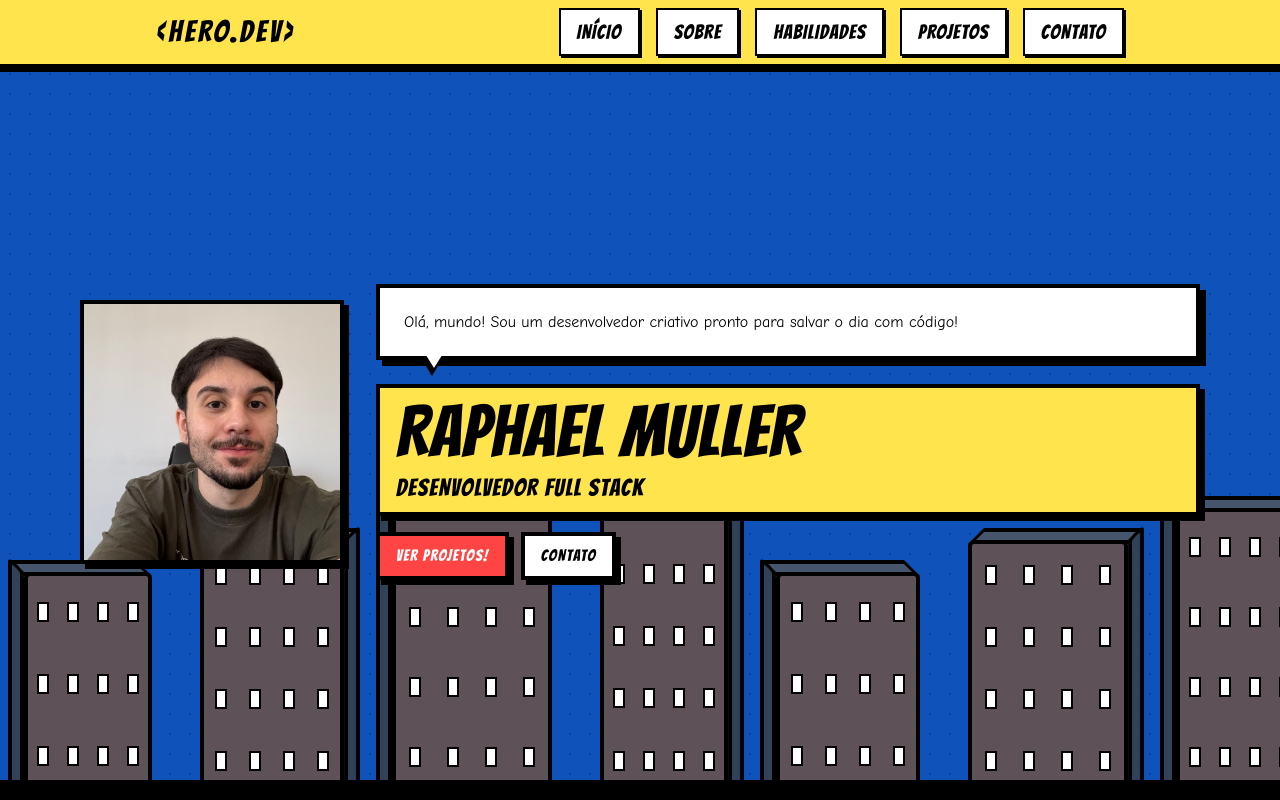
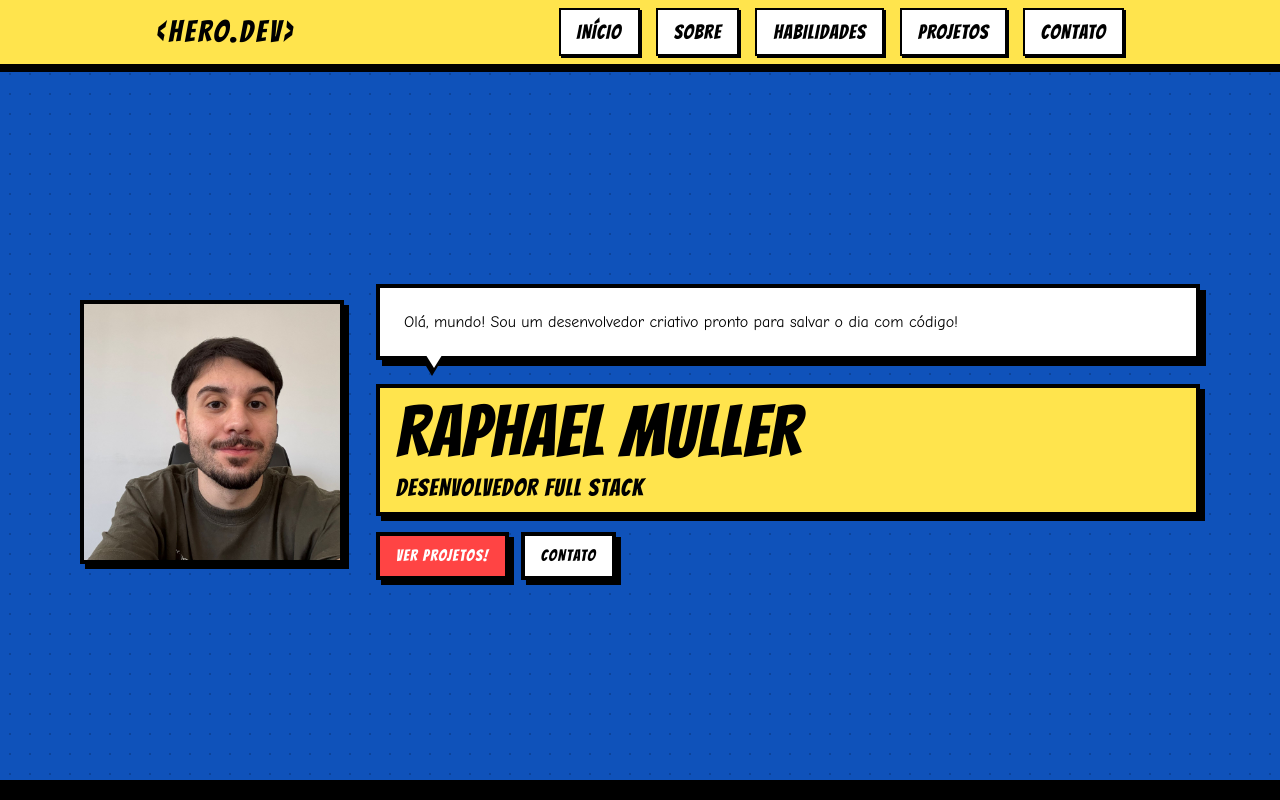
Before and after one commit to RaphaMuller/Portifolio, a Next.js app: page / in a window 1280 px wide. Shown: the top 800 px of the page. Built offline with nearby package versions, Linux system fonts and the light colour scheme.

Commit message:
feat: implement comic-themed skyline generator and new About and Skills sections with motion animations

```diff
--- a/app/components/ui/ComicCarrousel/ComicCarrousel.tsx
+++ b/app/components/ui/ComicCarrousel/ComicCarrousel.tsx
@@ -11,6 +11,7 @@ import BeltPouch from "./BeltPouch";
 import NextArrow from "./NextArrow";
 import PrevArrow from "./PrevArrow";
 import { beltItems } from "@/app/constants/itemsCarrosel";
+import { motionPresets } from "@/app/constants/motionPresets";
 
 export default function ComicCarrousel() {
   const settings = {
@@ -25,7 +26,7 @@ export default function ComicCarrousel() {
     nextArrow: <NextArrow />,
     dotsClass: "slick-dots !bottom-[-28px]",
     responsive: [
-      { breakpoint: 1024, settings: { slidesToShow: 3 } },
+      { breakpoint: 1025, settings: { slidesToShow: 3 } },
       { breakpoint: 768, settings: { slidesToShow: 2 } },
       { breakpoint: 480, settings: { slidesToShow: 1 } },
     ],
@@ -44,11 +45,13 @@ export default function ComicCarrousel() {
       className="w-full max-w-7xl rounded-4xl bg-comic-shadow"
       theme="batmanArmor"
       noPadding
+      {...motionPresets.slideInLeft}
     >
       {/* Section title */}
       <div className="flex justify-center py-4 sm:py-6">
         <ActionBadge
           theme="yellow"
+          {...motionPresets.stamp}
           className="flex justify-center mb-2 text-xl sm:text-4xl md:text-5xl whitespace-nowrap font-bangers-wide px-4"
         >
           <span>🦇 CINTO DE UTILIDADES</span>
--- a/app/components/ui/ComicSkyline/building-generator.ts
+++ b/app/components/ui/ComicSkyline/building-generator.ts
@@ -1,21 +1,38 @@
-import { BuildingConfig, BuildingPerspective } from './building';
+import { BuildingConfig, BuildingPerspective, WindowType } from './building';
 
-export function generateSkyline(quantity: 1 | 3 | 5 | 'w-full'): BuildingConfig[] {
+export function generateSkyline(): BuildingConfig[] {
+  const count = 16;
 
-  const count = quantity === 'w-full' ? 10 : quantity;
-
-  const heights = [56, 64, 72, 80];
-  const widths = [32, 36, 40];
+  const heights = [36, 42, 48, 54, 60];
+  const widths = [20, 24, 28, 32];
   const perspectives: BuildingPerspective[] = ['left', 'right'];
+  const windowTypes: WindowType[] = ['grid', 'horizontal', 'tall'];
 
   return Array.from({ length: count }, (_, index) => {
-    // Lógica simples para alternar ou randomizar propriedades de design
-    const height = heights[index % heights.length];
-    const width = widths[index % widths.length];
-    const perspective = perspectives[index % perspectives.length];
+    const height = heights[Math.floor(Math.random() * heights.length)];
+    const width = widths[Math.floor(Math.random() * widths.length)];
+    const perspective = perspectives[Math.floor(Math.random() * perspectives.length)];
+    const windowType = windowTypes[Math.floor(Math.random() * windowTypes.length)];
 
-    // Calcula andares baseado na altura proporcional
-    const floors = Math.floor(height / 16);
+    // Altura útil em pixels (Descontando as bordas de 4px e garantindo um padding top/bottom seguro de 24px no total)
+    // Isso impede matematicamente que as janelas ultrapassem a borda do prédio
+    const availableHeightPx = (height * 5) - 32;
+
+    let floors = 3;
+    if (windowType === 'tall') floors = Math.floor(availableHeightPx / 28); // 24px window (h-6) + 4px gap
+    else if (windowType === 'grid') floors = Math.floor(availableHeightPx / 20); // 16px window (h-4) + 4px gap
+    else if (windowType === 'horizontal') floors = Math.floor(availableHeightPx / 12); // 8px window (h-2) + 4px gap
+
+    // Trava de segurança para pelo menos 2 andares
+    floors = Math.max(floors, 2);
+
+    let windowsPerFloor = 3;
+    if (windowType === 'horizontal') {
+      windowsPerFloor = 1;
+    } else {
+      windowsPerFloor = width > 24 ? 4 : 3;
+      if (width <= 20) windowsPerFloor = 2;
+    }
 
     return {
       id: `building-${index}-${Math.random().toString(36).substr(2, 9)}`,
@@ -23,7 +40,8 @@ export function generateSkyline(quantity: 1 | 3 | 5 | 'w-full'): BuildingConfig[
       width,
       perspective,
       floors,
-      windowsPerFloor: 4
+      windowsPerFloor,
+      windowType
     };
   });
 }
--- a/app/components/ui/ComicSkyline/building.ts
+++ b/app/components/ui/ComicSkyline/building.ts
@@ -1,5 +1,6 @@
-export type BuildingTheme = 'dark' | 'vintage' | 'default';
+export type BuildingTheme = 'dark' | 'vintage' | 'default' | 'noir';
 export type BuildingPerspective = 'left' | 'right';
+export type WindowType = 'grid' | 'horizontal' | 'tall';
 
 export interface BuildingConfig {
   id: string;
@@ -8,4 +9,5 @@ export interface BuildingConfig {
   perspective: BuildingPerspective;
   floors: number;
   windowsPerFloor: number;
+  windowType: WindowType;
 }
--- a/app/components/ui/ComicSkyline/buildingSkyline.tsx
+++ b/app/components/ui/ComicSkyline/buildingSkyline.tsx
@@ -1,26 +1,67 @@
+"use client";
+
 import React, { useMemo } from 'react';
+import { motion } from 'framer-motion';
 import { ComicBuilding } from './comic-building';
 import { generateSkyline } from "./building-generator";
 
 interface SkylineProps {
-  skylines: 1 | 3 | 5 | "w-full";
   position?: "relative" | "absolute";
-  theme: "dark" | "vintage" | "default";
+  theme: "dark" | "vintage" | "default" | "noir";
+  className?: string;
 }
 
 export default function BuildingSkyline({
-  skylines = "w-full",
   position = "relative",
   theme = "dark",
+  className = "",
 }: SkylineProps) {
 
-  const buildings = useMemo(() => generateSkyline(skylines), [skylines]);
+  const buildings = useMemo(() => generateSkyline(), []);
 
   return (
-    <div className={`${position} flex items-end justify-center gap-12 w-full p-6 bottom-0`}>
-      {buildings.map((building) => (
-        <ComicBuilding key={building.id} config={building} theme={theme} />
-      ))}
+    <div className={`${position} ${className} flex items-end justify-center gap-1 sm:gap-2 md:gap-4 lg:gap-6 w-full p-2 sm:p-4 bottom-0 z-0`}>
+      {buildings.map((building, index) => {
+        let displayClass = '';
+
+        if (index > 13) displayClass = 'hidden xl:block';
+        else if (index > 7) displayClass = 'hidden lg:block';
+        else if (index > 4) displayClass = 'hidden md:block';
+        else if (index > 2) displayClass = 'hidden sm:block';
+        else if (index > 0) displayClass = 'hidden xs:block'; // 1 prédio no mobile
+
+        // Lógica de espaçamento dinâmico baseado no encontro das perspectivas 3D
+        let spacingClass = '';
+        if (index > 0) {
+          const prevBuilding = buildings[index - 1];
+          if (prevBuilding.perspective === 'right' && building.perspective === 'left') {
+            // As duas paredes laterais se encontram no meio (colisão dupla, precisamos afastar bastante)
+            spacingClass = 'ml-4 sm:ml-5 md:ml-6 lg:ml-8';
+          } else if (prevBuilding.perspective === building.perspective) {
+            // Apenas uma parede entra no meio (colisão simples)
+            spacingClass = 'ml-2 sm:ml-3 md:ml-4 lg:ml-4';
+          }
+          // Se prev == left e atual == right, o meio fica livre, então não precisamos de margem!
+        }
+
+        return (
+          <motion.div
+            key={building.id}
+            className={`origin-bottom scale-[0.6] sm:scale-[0.75] md:scale-90 lg:scale-100 ${displayClass} ${spacingClass}`}
+            initial={{ y: "100%", opacity: 0 }}
+            whileInView={{ y: 0, opacity: 1 }}
+            viewport={{ once: true, margin: "-50px" }}
+            transition={{
+              duration: 0.8,
+              delay: index * 0.1,
+              type: "spring",
+              bounce: 0.3
+            }}
+          >
+            <ComicBuilding config={building} theme={theme} />
+          </motion.div>
+        );
+      })}
     </div>
   );
 }
--- a/app/components/ui/ComicSkyline/comic-building.tsx
+++ b/app/components/ui/ComicSkyline/comic-building.tsx
@@ -1,4 +1,6 @@
-import React from 'react';
+"use client";
+
+import React, { useState, useEffect } from 'react';
 import { BuildingConfig, BuildingTheme } from "./building";
 
 interface ComicBuildingProps {
@@ -7,41 +9,103 @@ interface ComicBuildingProps {
 }
 
 export function ComicBuilding({ config, theme }: ComicBuildingProps) {
-  const { perspective, height, width, floors, windowsPerFloor } = config;
+  const { id, perspective, height, width, floors, windowsPerFloor, windowType } = config;
+
+  const [litWindows, setLitWindows] = useState<Record<string, boolean>>({});
+
+  useEffect(() => {
+    const newLitWindows: Record<string, boolean> = {};
+    for (let f = 0; f < floors; f++) {
+      for (let w = 0; w < windowsPerFloor; w++) {
+        // Chance de acender para 40%
+        newLitWindows[`${f}-${w}`] = Math.random() > 0.6;
+      }
+    }
+    setLitWindows(newLitWindows);
+  }, [floors, windowsPerFloor]);
+
   const themeClasses = {
-    dark: { bg: 'bg-slate-900', shadow: 'bg-slate-800', roof: 'bg-slate-950', window: 'bg-yellow-200' },
-    vintage: { bg: 'bg-amber-800', shadow: 'bg-amber-900', roof: 'bg-amber-950', window: 'bg-orange-100' },
-    default: { bg: 'bg-comic-shadow', shadow: 'bg-slate-700', roof: 'bg-slate-600', window: 'bg-white' }
+    dark: {
+      bg: 'bg-slate-900',
+      shadow: 'bg-slate-800',
+      roof: 'bg-slate-950',
+      windowOn: 'bg-yellow-200 shadow-[0_0_8px_2px_rgba(253,224,71,0.6)]',
+      windowOff: 'bg-slate-800'
+    },
+    vintage: {
+      bg: 'bg-amber-800',
+      shadow: 'bg-amber-900',
+      roof: 'bg-amber-950',
+      windowOn: 'bg-orange-200 shadow-[0_0_8px_2px_rgba(254,215,170,0.6)]',
+      windowOff: 'bg-amber-950'
+    },
+    default: {
+      bg: 'bg-comic-shadow',
+      shadow: 'bg-slate-700',
+      roof: 'bg-slate-600',
+      windowOn: 'bg-white shadow-[0_0_8px_2px_rgba(255,255,255,0.7)]',
+      windowOff: 'bg-slate-800'
+    },
+    noir: {
+      bg: 'bg-black',
+      shadow: 'bg-zinc-900',
+      roof: 'bg-zinc-950',
+      windowOn: 'bg-white shadow-[0_0_8px_2px_rgba(255,255,255,0.8)]',
+      windowOff: 'bg-zinc-900'
+    }
   }[theme];
 
+  const getWindowClasses = () => {
+    if (windowType === 'horizontal') return 'h-2 w-full border-2 border-black';
+    if (windowType === 'grid') return 'h-4 w-4 border-2 border-black';
+    return 'h-6 w-3 border-2 border-black'; // tall
+  };
+
+  const getContainerClasses = () => {
+    // IMPORTANTE: O gap vertical DEVE ser 'gap-1' (4px) fixo.
+    // O gerador calcula o número de andares assumindo 4px de gap. Gaps responsivos quebram o layout.
+    if (windowType === 'horizontal') return 'flex flex-col gap-1 py-3 px-2 w-full h-full justify-center items-center';
+    return 'flex flex-col gap-1 py-3 px-1 w-full h-full justify-center items-center';
+  };
+
   return (
-    <div className="relative" style={{ width: `${width * 4}px` }}>
-      {/* Teto */}
+    <div className="relative group transition-transform duration-300" style={{ width: `${width * 4}px` }}>
+
+      {/* Teto Principal */}
       {perspective === 'left' ? (
         <div className={`absolute -top-3 right-2 h-4 skew-x-[45deg] border-4 border-black ${themeClasses.roof}`} style={{ width: `${width * 4}px` }} />
       ) : (
-        <div className={`absolute -top-3 left-2 h-4 -skew-x-[45deg] border-4 border-black ${themeClasses.roof}`} style={{ width: `${width * 4}px` }} />
+        <div className={`absolute -top-3 left-2 h-4 -skew-x-[45deg] border-4 border-black ${themeClasses.roof} ${perspective === 'right' ? 'shadow-[-6px_0px_0px_rgba(0,0,0,1)]' : ''}`} style={{ width: `${width * 4}px` }} />
       )}
 
-      {/* Lateral */}
+      {/* Lateral Principal */}
       {perspective === 'left' ? (
-        <div className={`absolute -top-2 -left-4 w-4 skew-y-[45deg] rounded-t-md border-4 border-black ${themeClasses.shadow}`} style={{ height: `${height * 4}px` }} />
+        <div className={`absolute -top-2 -left-4 w-4 skew-y-[45deg] rounded-t-md border-4 border-black ${themeClasses.shadow}`} style={{ height: `${height * 5}px` }} />
       ) : (
-        <div className={`absolute -top-2 -right-4 rotate-y-180 w-4 skew-y-[45deg] rounded-t-md border-4 border-black ${themeClasses.shadow}`} style={{ height: `${height * 4}px` }} />
+        <div className={`absolute -top-2 -right-4 rotate-y-180 w-4 skew-y-[45deg] rounded-t-md border-4 border-black ${themeClasses.shadow}`} style={{ height: `${height * 5}px` }} />
       )}
 
-      {/* Face Frontal */}
+      {/* Face Frontal Principal */}
       <div
-        className={`flex flex-col justify-around rounded-t-md border-4 border-black ${themeClasses.bg}`}
-        style={{ height: `${height * 4}px`, width: `${width * 4}px` }}
+        className={`flex flex-col rounded-t-md border-4 border-black relative z-10 ${themeClasses.bg} ${perspective === 'right' ? 'shadow-[-6px_0px_0px_rgba(0,0,0,1)]' : ''}`}
+        style={{ height: `${height * 5}px`, width: `${width * 4}px` }}
       >
-        {Array.from({ length: floors }).map((_, floorIdx) => (
-          <div key={floorIdx} className="relative flex w-full justify-around">
-            {Array.from({ length: windowsPerFloor }).map((_, winIdx) => (
-              <div key={winIdx} className={`h-5 w-3 border-2 border-black ${themeClasses.window}`} />
-            ))}
-          </div>
-        ))}
+        <div className={getContainerClasses()}>
+          {Array.from({ length: floors }).map((_, floorIdx) => (
+            <div key={floorIdx} className="relative flex w-full justify-center gap-0.5 sm:gap-1 px-1">
+              {Array.from({ length: windowsPerFloor }).map((_, winIdx) => {
+                const isLit = litWindows[`${floorIdx}-${winIdx}`];
+                return (
+                  <div
+                    key={`window-${id}-${floorIdx}-${winIdx}`}
+                    id={`window-${id}-${floorIdx}-${winIdx}`}
+                    className={`transition-colors duration-500 relative z-20 ${getWindowClasses()} ${isLit ? themeClasses.windowOn : themeClasses.windowOff}`}
+                  />
+                );
+              })}
+            </div>
+          ))}
+        </div>
       </div>
     </div>
   );
--- a/app/sections/ComicAbout.tsx
+++ b/app/sections/ComicAbout.tsx
@@ -41,7 +41,7 @@ export default function AboutSection() {
           <div className="flex flex-col gap-5">
             <ActionBadge theme="white" {...motionPresets.slideInRight}>
               <div className="mb-4">
-                <ActionBadge theme="red">
+                <ActionBadge theme="red" {...motionPresets.stamp}>
                   <span className="text-lg md:text-xl">IDENTIDADE SECRETA</span>
                 </ActionBadge>
               </div>
@@ -53,7 +53,7 @@ export default function AboutSection() {
             {/* Stats */}
             <ActionBadge theme="blue" {...motionPresets.slideInRight}>
               <div className="mb-5 flex justify-center">
-                <ActionBadge theme="yellow">
+                <ActionBadge theme="yellow" {...motionPresets.stamp}>
                   <span className="text-lg md:text-xl">
                     ESTATÍSTICAS DO HERÓI
                   </span>
@@ -64,6 +64,7 @@ export default function AboutSection() {
                   <ActionBadge
                     key={stat.label}
                     theme="yellow"
+                    {...motionPresets.stamp}
                     noPadding
                     className="w-full"
                   >
--- a/app/sections/ComicHero.tsx
+++ b/app/sections/ComicHero.tsx
@@ -7,16 +7,6 @@ import BuildingSkyline from "../components/ui/ComicSkyline/buildingSkyline";
 export default function HeroSection() {
   return (
     <section id="hero" className="section-hero hero-dots-black bg-comic-blue">
-
-      <div className="absolute mb-6 h-screen flex flex-row items-end">
-        <BuildingSkyline
-        skylines="w-full"
-        theme="default"
-        position="relative"
-        />
-
-      </div>
-
       <div className="relative z-10 mx-auto flex w-full max-w-6xl flex-col items-center gap-8 px-4 py-12 md:flex-row">
         <ActionBadge
           noPadding
--- a/app/sections/ComicSkils.tsx
+++ b/app/sections/ComicSkils.tsx
@@ -1,14 +1,16 @@
 import { ActionBadge } from "../components/ui/ActionBadge/ActionBadge";
 import ComicCarrousel from "../components/ui/ComicCarrousel/ComicCarrousel";
+import BuildingSkyline from "../components/ui/ComicSkyline/buildingSkyline";
 import { motionPresets } from "../constants/motionPresets";
 import Image from "next/image";
 
 export default function ComicSkills() {
   return (
     <section
-      className="section-hero flex-col comic-section-gradient px-4 sm:px-12 py-16"
+      className="section-hero relative flex flex-col comic-section-gradient px-4 sm:px-12 pt-16 pb-0 overflow-hidden"
       id="skills"
     >
+      <div className="relative z-10 flex w-full flex-col items-center mb-8">
         <ActionBadge
           theme="batmanArmor"
           {...motionPresets.slideInLeft}
@@ -18,6 +20,7 @@ export default function ComicSkills() {
         </ActionBadge>
 
         <ComicCarrousel />
+      </div>
     </section>
   );
 }
```
Also changed, not shown: app/constants/motionPresets.ts (+15 -6 lines). Lines whose indentation alone changed are shown as unchanged.
